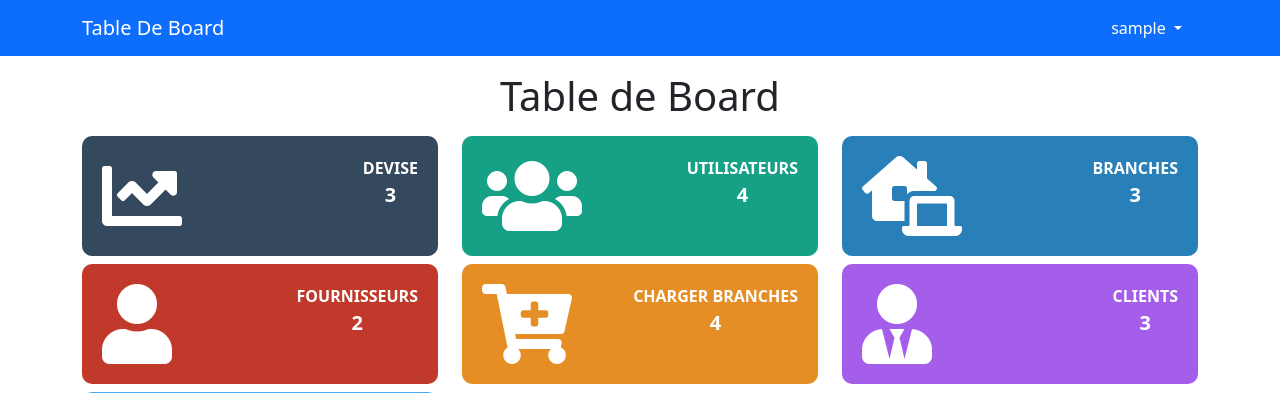
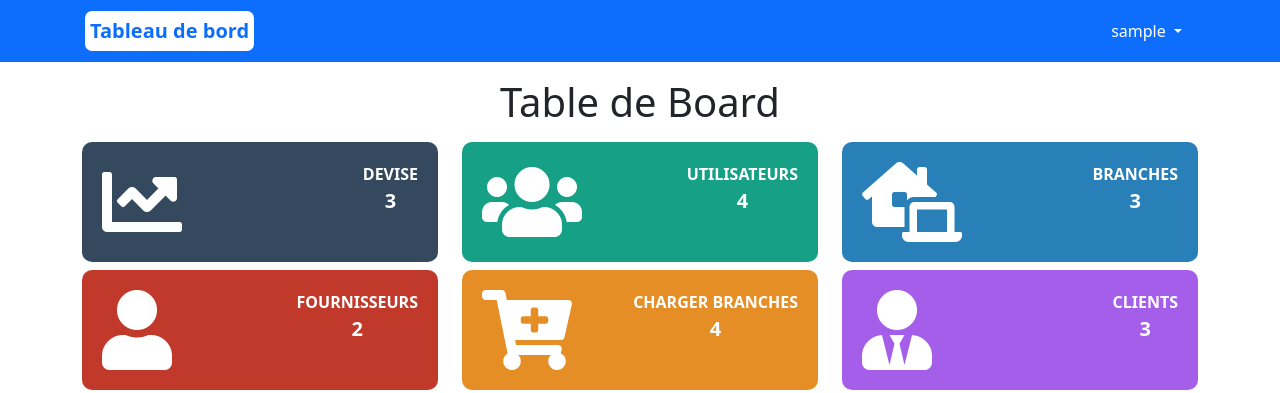
Before and after one commit to mhslekbar/exChangge, a PHP site: page /admin/DashBoard.php in a window 1280 px wide. Shown: the top 393 px of the page. Run offline with PHP 8.4, Linux system fonts and the light colour scheme; the visitor is signed in with stand-in values (Sample User, id 1); data comes from the database, SQL or seed files in the repository.

Commit message:
Update navbar.php

```diff
--- a/admin/includes/templates/navbar.php
+++ b/admin/includes/templates/navbar.php
@@ -1,6 +1,6 @@
 <nav class="navbar navbar-expand-lg navbar-dark bg-primary">
   <div class="container">
-    <a class="navbar-brand" href="DashBoard.php">Table De Board</a>
+    <a class="navbar-brand" id="nvbrA" href="DashBoard.php">Tableau de bord</a>
     <button class="navbar-toggler" type="button" data-bs-toggle="collapse" data-bs-target="#navbarSupportedContent" aria-controls="navbarSupportedContent" aria-expanded="false" aria-label="Toggle navigation">
       <span class="navbar-toggler-icon"></span>
     </button>
```
